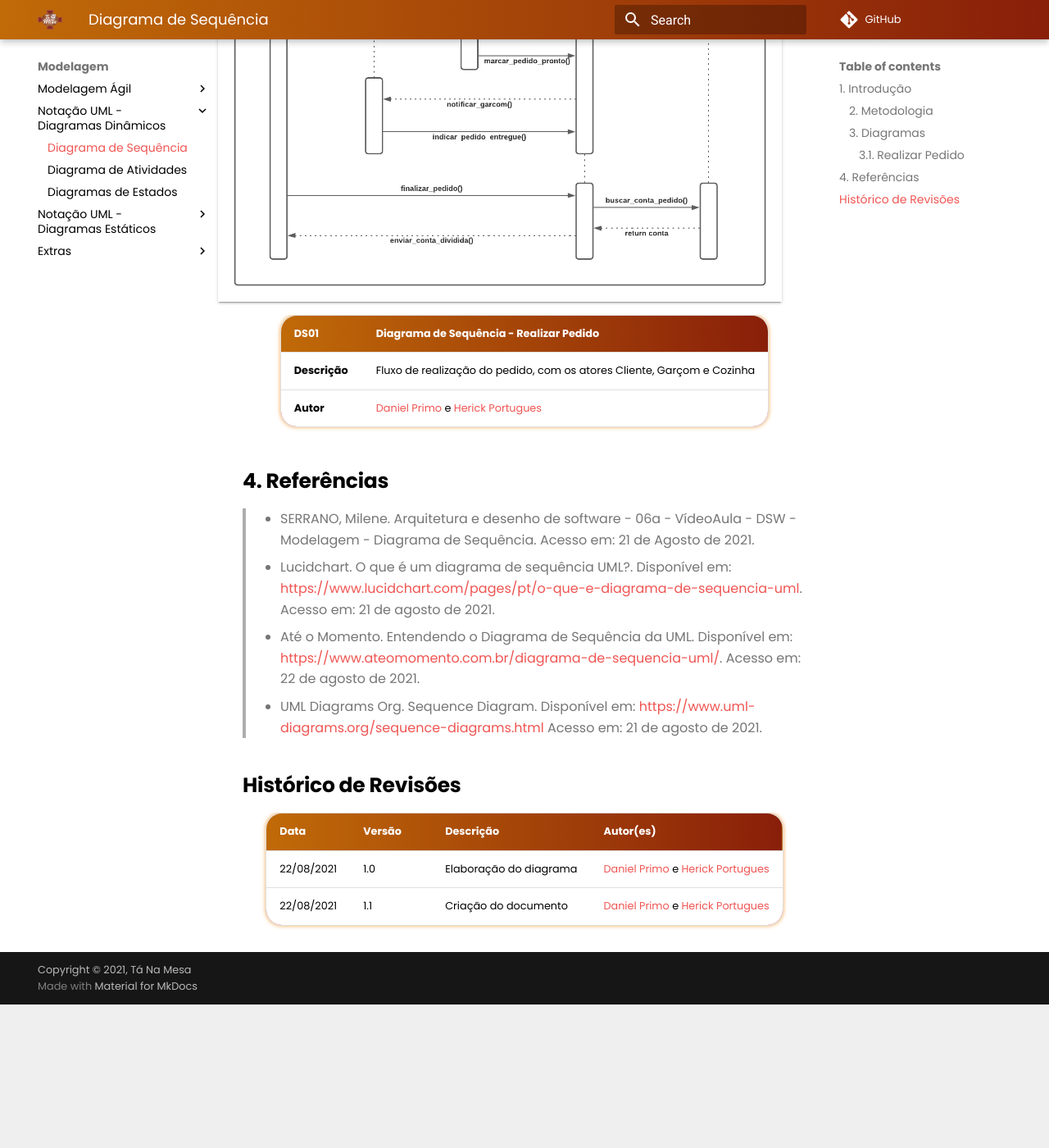
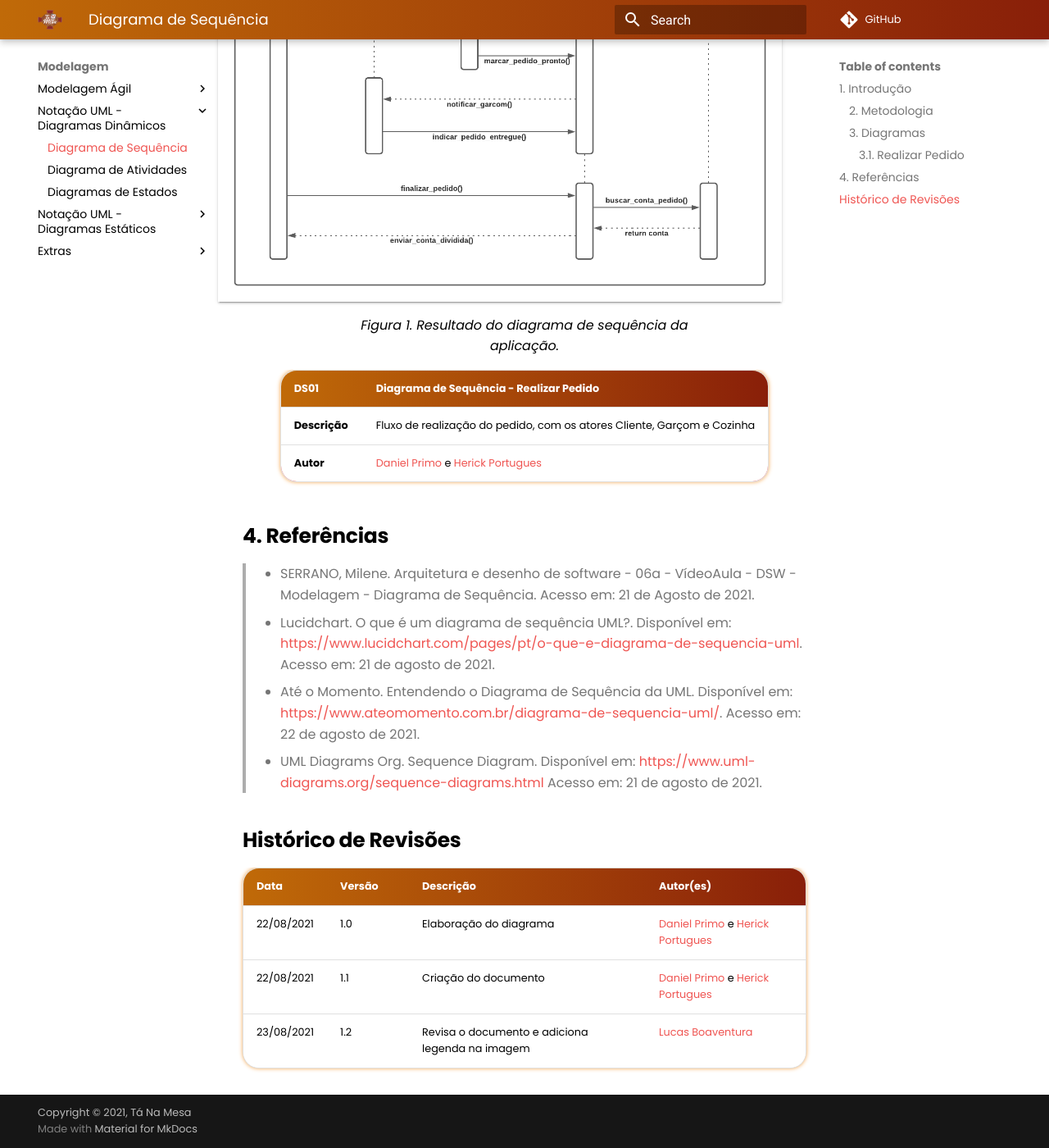
Before and after one commit to UnBArqDsw2021-1/2021.1_G02_TaNaMesa_docs, an MkDocs documentation site: the page built from docs/2-Modelagem/Diagramas-Dinamicos/Diagrama-Sequencia.md, in a window 1280 px wide and 1400 px high, scrolled down 1017 px. Shown: the whole window at 82% size. Built offline with MkDocs 1.6.1 and Material for MkDocs 9.7.7, drawn with Linux system fonts in a browser that asks for light colours; comment, search, counter and statistics services are not loaded; before the commit the page ends 2242 px from its top, so only the background shows below that.

Commit message:
(#63) Revisa o diagrama de sequência e adiciona legenda na imagem

```diff
--- a/docs/2-Modelagem/Diagramas-Dinamicos/Diagrama-Sequencia.md
+++ b/docs/2-Modelagem/Diagramas-Dinamicos/Diagrama-Sequencia.md
@@ -16,6 +16,8 @@ Para o desenvolvimento do diagrama foi utilizado as ferramentas do site [LucidCh
 #### 3.1. Realizar Pedido
 
 [![DS01](../../assets/img/seminario2/diagrama-sequencia/DiagramaPedido.png)](../../assets/img/seminario2/diagrama-sequencia/DiagramaPedido.png)
+
+<figcaption>Figura 1. Resultado do diagrama de sequência da aplicação.</figcaption>
 
 
 | **DS01**     | **Diagrama de Sequência - Realizar Pedido**                     |
@@ -37,3 +39,4 @@ Para o desenvolvimento do diagrama foi utilizado as ferramentas do site [LucidCh
 | :--------- | :----- | :-------------------------------- | :------------------------------------------------------------------------------------ |
 | 22/08/2021 | 1.0    | Elaboração do diagrama            | [Daniel Primo](https://github.com/danieldagerom) e [Herick Portugues](https://github.com/herickport) |
 | 22/08/2021 | 1.1    | Criação do documento              | [Daniel Primo](https://github.com/danieldagerom) e [Herick Portugues](https://github.com/herickport) |
+| 23/08/2021 | 1.2    | Revisa o documento e adiciona legenda na imagem              | [Lucas Boaventura](https://github.com/lboaventura25) |
```
